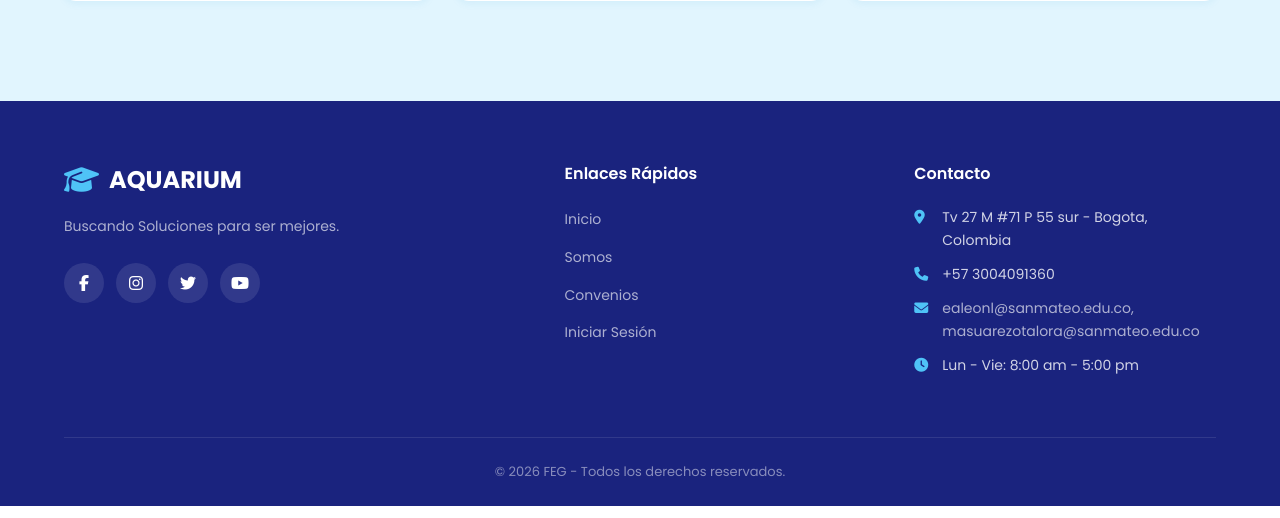
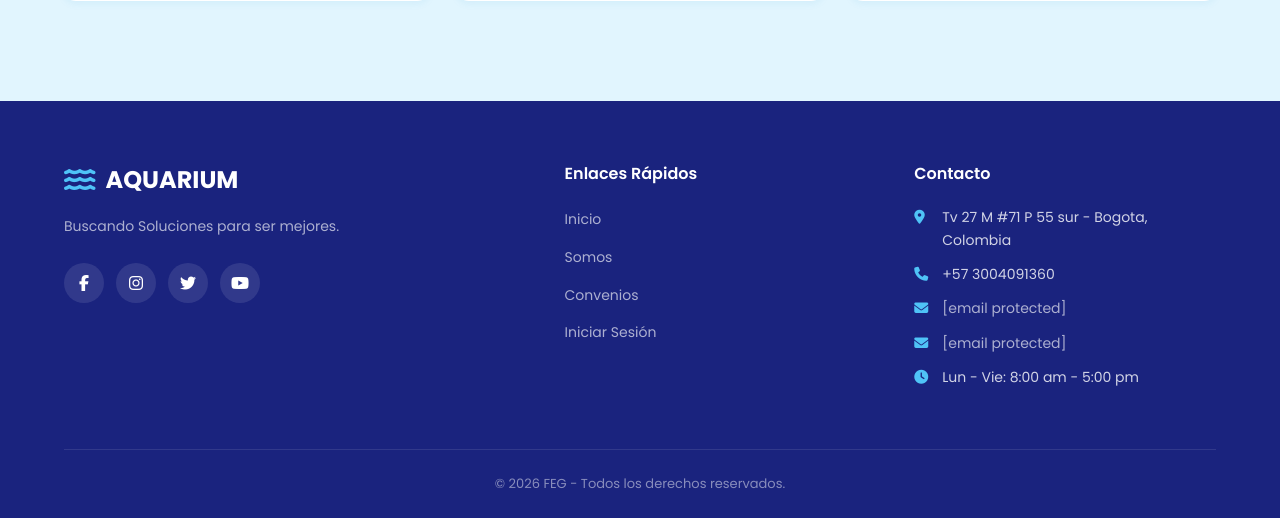
Before and after one commit to ealeonl-cloud/flask-aquarium, a Flask app: page / in a window 1280 px wide. Shown: the part 3433-3951 px from the top of the page. Run offline with Flask 3, Linux system fonts and the light colour scheme; some libraries are stand-ins or nearby versions.

Commit message:
Update index.html

```diff
--- a/app/templates/index.html
+++ b/app/templates/index.html
@@ -6,7 +6,7 @@
     <meta name="viewport" content="width=device-width, initial-scale=1.0">
     <link rel="icon" href="https://public-frontend-cos.metadl.com/mgx/img/favicon_atoms.ico" type="image/x-icon">
     <title>AQUARIUM</title>
-    <link rel="stylesheet" href="{{ url_for('static', filename='css/style.css') }}">
+    <link rel="stylesheet" href="style.css">
     <link rel="preconnect" href="https://fonts.googleapis.com">
     <link rel="preconnect" href="https://fonts.gstatic.com" crossorigin>
     <link href="https://fonts.googleapis.com/css2?family=Poppins:wght@300;400;500;600;700&display=swap" rel="stylesheet">
@@ -18,7 +18,7 @@
     <nav class="navbar" id="navbar">
         <div class="nav-container">
             <a href="#inicio" class="nav-logo">
-                <i class=""></i>
+                <i class="fas fa-water"></i>
                 <span>AQUARIUM</span>
             </a>
             <ul class="nav-menu" id="navMenu">
@@ -251,7 +251,7 @@
             <div class="footer-grid">
                 <div class="footer-col">
                     <div class="footer-logo">
-                        <i class="fas fa-graduation-cap"></i>
+                        <i class="fas fa-water"></i>
                         <span>AQUARIUM</span>
                     </div>
                     <p class="footer-desc">Buscando Soluciones para ser mejores.</p>
@@ -276,7 +276,8 @@
                     <ul class="footer-contact">
                         <li><i class="fas fa-map-marker-alt"></i> Tv 27 M #71 P 55 sur - Bogota, Colombia</li>
                         <li><i class="fas fa-phone"></i> +57 3004091360</li>
-                        <li><i class="fas fa-envelope"></i> <a href="/cdn-cgi/l/email-protection" class="__cf_email__" data-cfemail="bed7d0d8d1fed8dbd990dbdacb">ealeonl@sanmateo.edu.co, masuarezotalora@sanmateo.edu.co</a></li>
+                        <li><i class="fas fa-envelope"></i> <a href="/cdn-cgi/l/email-protection" class="__cf_email__" data-cfemail="d4b1b5b8b1bbbab894a7b5bab9b5a0b1bbfab1b0a1fab7bb">[email&#160;protected]</a></li>
+                        <li><i class="fas fa-envelope"></i> <a href="/cdn-cgi/l/email-protection" class="__cf_email__" data-cfemail="54393527213526312e3b2035383b26351427353a393520313b7a3130217a373b">[email&#160;protected]</a></li>
                         <li><i class="fas fa-clock"></i> Lun - Vie: 8:00 am - 5:00 pm</li>
                     </ul>
                 </div>
@@ -293,9 +294,9 @@
             <div class="modal-left">
                 <img src="https://mgx-backend-cdn.metadl.com/generate/images/986497/2026-03-12/8ef8e57d-9b08-41c6-b8ed-b08d404d6442.png" alt="Login background" class="modal-bg-img">
                 <div class="modal-left-content">
-                    <i class="fas fa-graduation-cap modal-logo-icon"></i>
+                    <i class="fas fa-water modal-logo-icon"></i>
                     <h2>Bienvenido de vuelta</h2>
-                    <p>Accede a tu cuenta para gestionar tus actividades académicas</p>
+                    <p>Accede a tu cuenta para gestionar tus actividades</p>
                 </div>
             </div>
             <div class="modal-right">
@@ -305,20 +306,20 @@
                 <div class="modal-form-wrapper">
                     <h2 class="modal-title">Iniciar Sesión</h2>
                     <p class="modal-subtitle">Ingresa tus credenciales para continuar</p>
-                    <form class="login-form" method="POST" action="/login">
+                    <form class="login-form" id="loginForm">
                         <div class="form-group">
-                            <label for="email">Correo Electrónico</label>
+                            <label for="loginEmail">Correo Electrónico</label>
                             <div class="input-wrapper">
                                 <i class="fas fa-envelope"></i>
-                                <input type="email" name="email" id="email" placeholder="tu@correo.com" required>
+                                <input type="email" name="email" id="loginEmail" placeholder="tu@correo.com" required>
                             </div>
                         </div>
                         <div class="form-group">
-                            <label for="password">Contraseña</label>
+                            <label for="loginPassword">Contraseña</label>
                             <div class="input-wrapper">
                                 <i class="fas fa-lock"></i>
-                                <input type="password" name="password" id="password" placeholder="••••••••" required>
-                                <button type="button" class="toggle-password" id="togglePassword" aria-label="Mostrar contraseña">
+                                <input type="password" name="password" id="loginPassword" placeholder="••••••••" required>
+                                <button type="button" class="toggle-password" id="toggleLoginPassword" aria-label="Mostrar contraseña">
                                     <i class="fas fa-eye"></i>
                                 </button>
                             </div>
@@ -336,13 +337,104 @@
                             <i class="fas fa-arrow-right"></i>
                         </button>
                     </form>
-                    <p class="modal-footer-text">¿No tienes cuenta? <a href="#">Regístrate aquí</a></p>
+                    <p class="modal-footer-text">¿No tienes cuenta? <a href="#" id="linkToRegister">Regístrate aquí</a></p>
                 </div>
             </div>
         </div>
     </div>
 
-    <script data-cfasync="false" src="/cdn-cgi/scripts/5c5dd728/cloudflare-static/email-decode.min.js"></script><script src="{{ url_for('static', filename='js/script.js') }}"></script>
+    <!-- ========== MODAL REGISTER (MEJORADO) ========== -->
+    <div class="modal-overlay" id="registerModal">
+        <div class="modal-container">
+            <div class="modal-left">
+                <img src="https://mgx-backend-cdn.metadl.com/generate/images/986497/2026-03-12/8ef8e57d-9b08-41c6-b8ed-b08d404d6442.png" alt="Register background" class="modal-bg-img">
+                <div class="modal-left-content">
+                    <i class="fas fa-water modal-logo-icon"></i>
+                    <h2>Únete a Aquarium</h2>
+                    <p>Crea tu cuenta y forma parte de nuestra comunidad comprometida con el agua</p>
+                    <div class="modal-left-features">
+                        <div class="modal-feature">
+                            <i class="fas fa-check-circle"></i>
+                            <span>Acceso a convenios exclusivos</span>
+                        </div>
+                        <div class="modal-feature">
+                            <i class="fas fa-check-circle"></i>
+                            <span>Seguimiento de proyectos</span>
+                        </div>
+                        <div class="modal-feature">
+                            <i class="fas fa-check-circle"></i>
+                            <span>Comunidad activa</span>
+                        </div>
+                    </div>
+                </div>
+            </div>
+            <div class="modal-right">
+                <button class="modal-close" id="btnCloseRegister" aria-label="Cerrar">
+                    <i class="fas fa-times"></i>
+                </button>
+                <div class="modal-form-wrapper">
+                    <h2 class="modal-title">Crear Cuenta</h2>
+                    <p class="modal-subtitle">Completa tus datos para registrarte</p>
+                    <form class="login-form" id="registerForm">
+                        <div class="form-group">
+                            <label for="regNombre">Nombre Completo</label>
+                            <div class="input-wrapper">
+                                <i class="fas fa-user"></i>
+                                <input type="text" name="nombre" id="regNombre" placeholder="Tu nombre completo" required>
+                            </div>
+                        </div>
+                        <div class="form-group">
+                            <label for="regEmail">Correo Electrónico</label>
+                            <div class="input-wrapper">
+                                <i class="fas fa-envelope"></i>
+                                <input type="email" name="email" id="regEmail" placeholder="tu@correo.com" required>
+                            </div>
+                        </div>
+                        <div class="form-group">
+                            <label for="regPassword">Contraseña</label>
+                            <div class="input-wrapper">
+                                <i class="fas fa-lock"></i>
+                                <input type="password" name="password" id="regPassword" placeholder="Mínimo 8 caracteres" required minlength="8">
+                                <button type="button" class="toggle-password" id="toggleRegPassword" aria-label="Mostrar contraseña">
+                                    <i class="fas fa-eye"></i>
+                                </button>
+                            </div>
+                            <div class="password-strength" id="passwordStrength">
+                                <div class="strength-bars">
+                                    <div class="strength-bar"></div>
+                                    <div class="strength-bar"></div>
+                                    <div class="strength-bar"></div>
+                                    <div class="strength-bar"></div>
+                                </div>
+                                <span class="strength-text" id="strengthText"></span>
+                            </div>
+                        </div>
+                        <div class="form-group">
+                            <label for="regConfirmPassword">Confirmar Contraseña</label>
+                            <div class="input-wrapper">
+                                <i class="fas fa-shield-alt"></i>
+                                <input type="password" name="confirmPassword" id="regConfirmPassword" placeholder="Repite tu contraseña" required minlength="8">
+                            </div>
+                        </div>
+                        <div class="form-options">
+                            <label class="checkbox-wrapper">
+                                <input type="checkbox" id="acceptTerms" required>
+                                <span class="checkmark"></span>
+                                Acepto los <a href="#" class="terms-link">términos y condiciones</a>
+                            </label>
+                        </div>
+                        <button type="submit" class="btn btn-primary btn-full">
+                            <span>Crear Cuenta</span>
+                            <i class="fas fa-user-plus"></i>
+                        </button>
+                    </form>
+                    <p class="modal-footer-text">¿Ya tienes cuenta? <a href="#" id="linkToLogin">Inicia sesión aquí</a></p>
+                </div>
+            </div>
+        </div>
+    </div>
+
+    <script data-cfasync="false" src="/cdn-cgi/scripts/5c5dd728/cloudflare-static/email-decode.min.js"></script><script src="script.js"></script>
 </body>
 
 </html>
```
